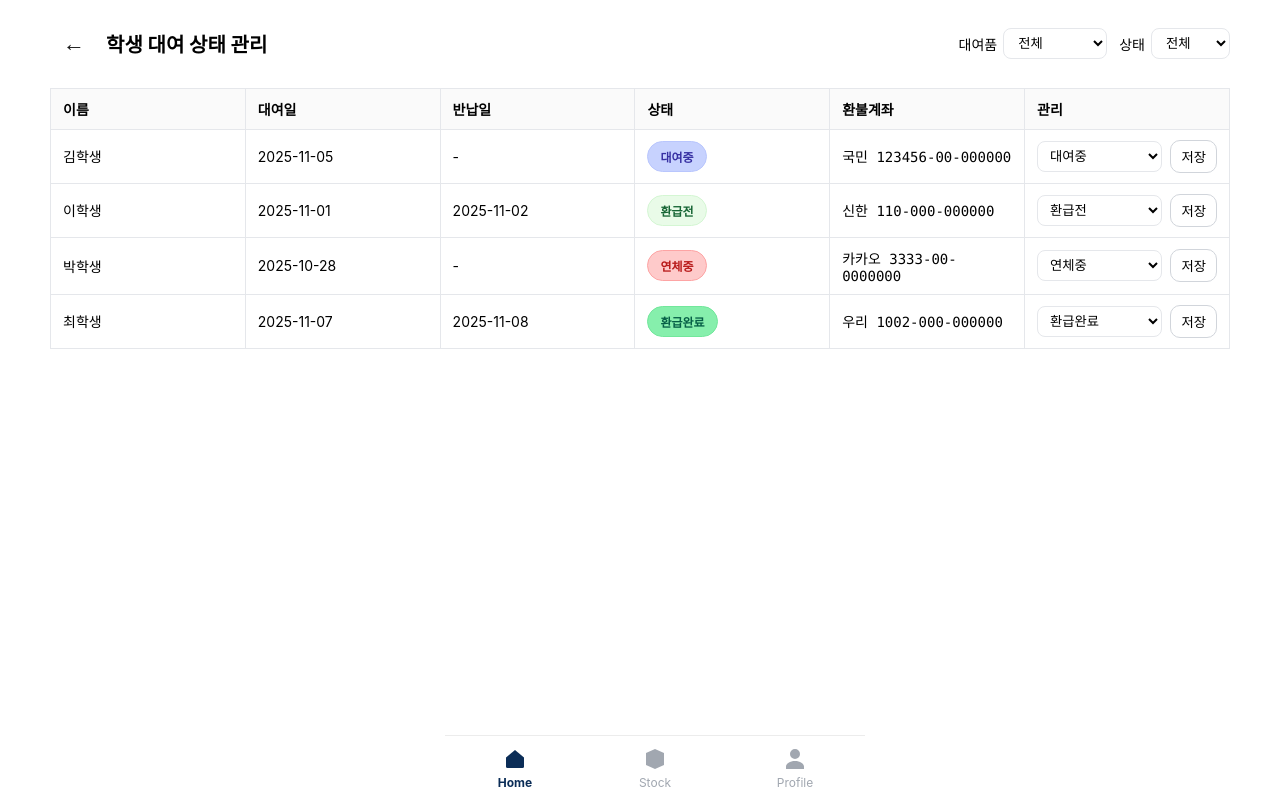
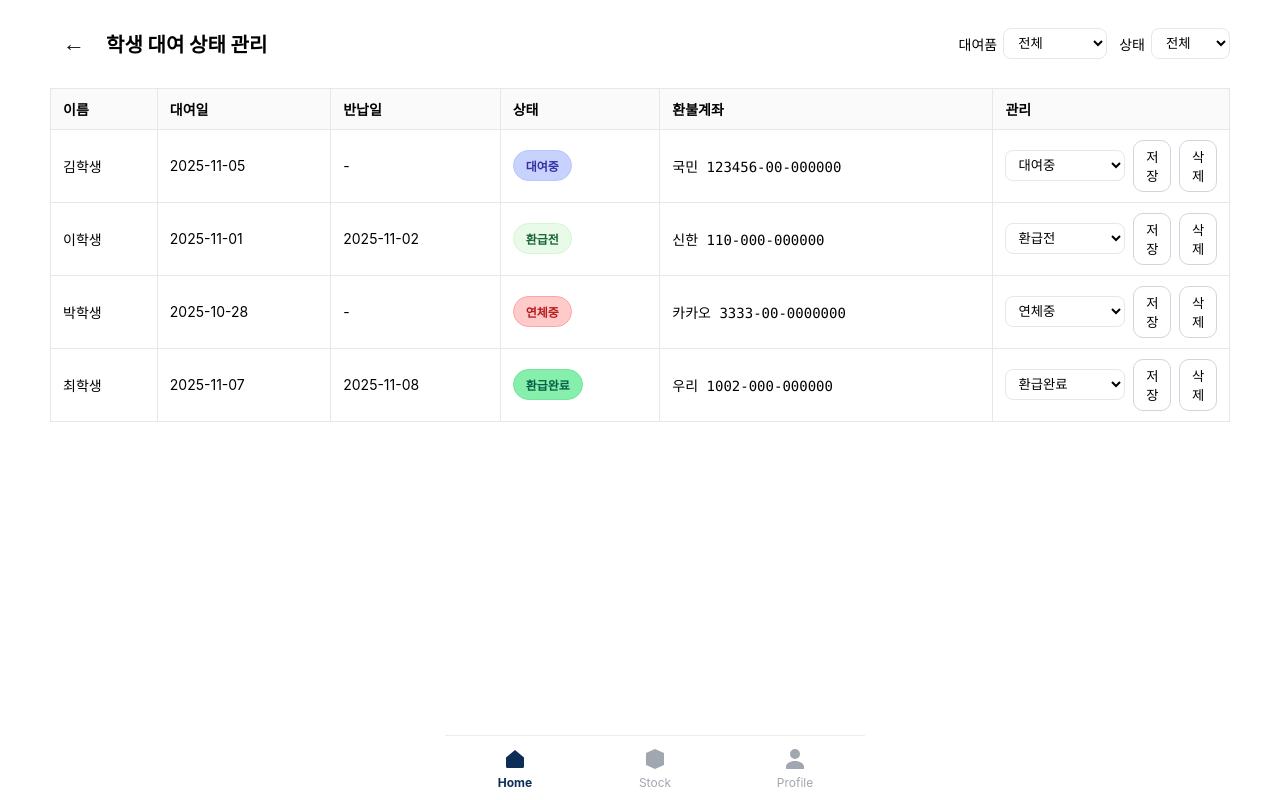
Before and after one commit to Soombrella/frontend2, a React (Create React App) app: page /admin in a window 1280 px wide. Built offline with nearby package versions, Linux system fonts and the light colour scheme.

Commit message:
[MODIFY] 관리자 삭제버튼 추가

```diff
--- a/src/admin/Home.css
+++ b/src/admin/Home.css
@@ -61,7 +61,7 @@
 .status-table {
   width: 100%;
   border-collapse: collapse;
-  table-layout: fixed;
+  table-layout: auto;
   background: #fff;
 }
 
--- a/src/admin/Home.jsx
+++ b/src/admin/Home.jsx
@@ -121,6 +121,14 @@ export default function Home() {
     );
   };
 
+    /** 행 삭제 핸들러 */
+  const deleteRow = (id) => {
+    const ok = window.confirm("해당 학생 기록을 삭제할까요?");
+    if (!ok) return;
+
+    setRows((prev) => prev.filter((r) => r.id !== id));
+  };
+
   return (
     <div className="admin-home">
       <header className="admin-home__header">
@@ -210,6 +218,12 @@ export default function Home() {
                       >
                         저장
                       </button>
+                      <button
+                        className="btn-outline"
+                        onClick={() => deleteRow(r.id)}
+                      >
+                        삭제
+                      </button>
                     </div>
                   </td>
                 </tr>
--- a/src/admin/Stock.css
+++ b/src/admin/Stock.css
@@ -55,7 +55,7 @@
 .stock-table {
   width: 100%;
   border-collapse: collapse;
-  table-layout: fixed;
+  table-layout: auto;
 }
 .stock-table th,
 .stock-table td {
--- a/src/admin/Stock.jsx
+++ b/src/admin/Stock.jsx
@@ -46,6 +46,13 @@ export default function Stock() {
 
   const updateRow = (id, next) => {
     setRows((prev) => prev.map((r) => (r.id === id ? { ...r, status: next } : r)));
+  };
+
+  const deleteRow = (id) => {
+    const ok = window.confirm("해당 항목을 삭제할까요?");
+    if (!ok) return;
+
+    setRows((prev) => prev.filter((r) => r.id !== id));
   };
 
   return (
@@ -116,6 +123,12 @@ export default function Stock() {
                     >
                       저장
                     </button>
+                    <button
+                      className="btn-outline"
+                      onClick={() => deleteRow(r.id)}
+                    >
+                      삭제
+                    </button>
                   </div>
                 </td>
               </tr>
```
